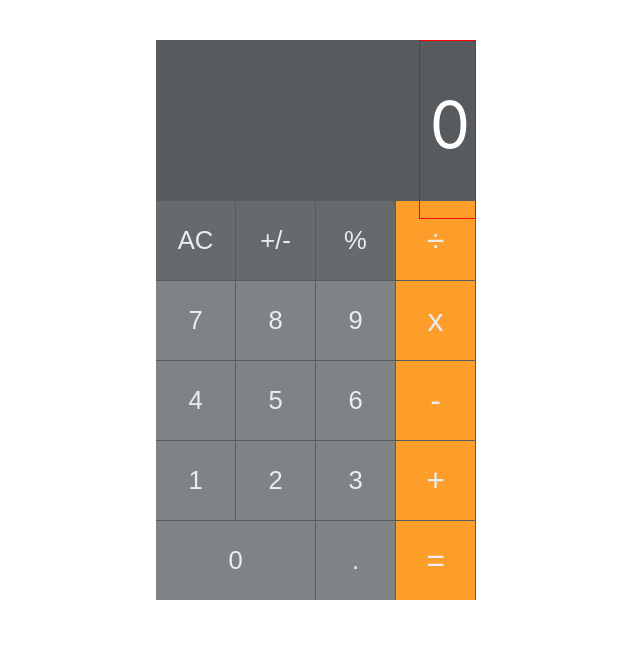
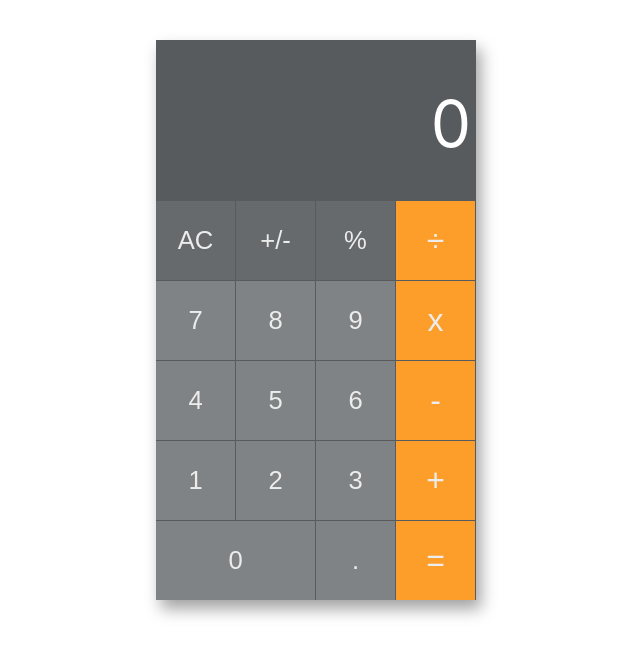
Before and after one commit to alzca1/calculator, a React (Create React App) app: page / in a window 1280 px wide. Shown: the top 656 px of the page, without its empty margins (324-964 px from the left). Built offline with nearby package versions, Linux system fonts and the light colour scheme.

Commit message:
setting first deploy

```diff
--- a/package.json
+++ b/package.json
@@ -1,5 +1,6 @@
 {
   "name": "calculator",
+  "homepage": "https://alzca1.github.io/react-redux-calculator/",
   "version": "0.1.0",
   "private": true,
   "dependencies": {
@@ -32,5 +33,8 @@
       "last 1 firefox version",
       "last 1 safari version"
     ]
+  },
+  "devDependencies": {
+    "gh-pages": "^3.1.0"
   }
 }
--- a/src/containers/calculator/Calculator.css
+++ b/src/containers/calculator/Calculator.css
@@ -4,4 +4,5 @@
     display: flex;
     flex-flow: column;
     background-color: black;
+    box-shadow: 5px 9px 15px rgba(0, 0, 0, 0.364);
 }
--- a/src/containers/calculator/display/scalingtext/ScalingText.js
+++ b/src/containers/calculator/display/scalingtext/ScalingText.js
@@ -37,8 +37,7 @@ class ScalingText extends Component {
       padding: "45px 5px 55px 10px",
       transform: `scale(${scale}, ${scale})`,
       transformOrigin: "right",
-      display: "inline-block",
-      border: "1px solid red",
+      display: "inline-block"
     };
     return (
       <div className="ScalingText" {...this.props}>
```
Also changed, not shown: 1 other file (tests, documents, lock files or other folders).
